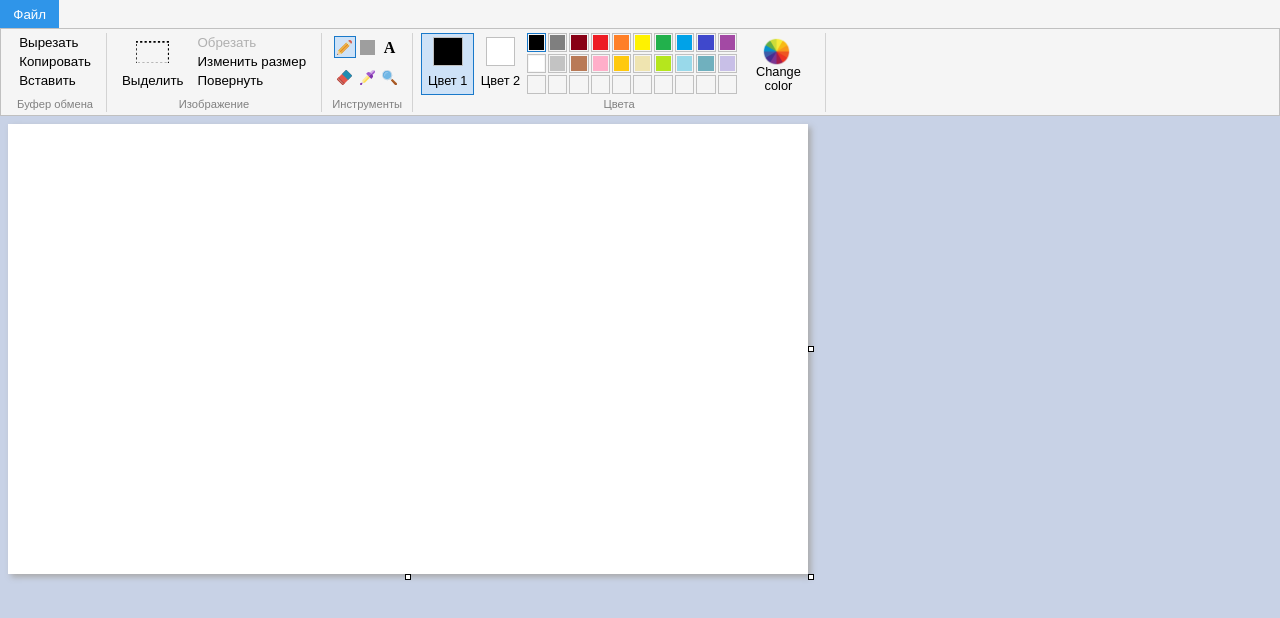
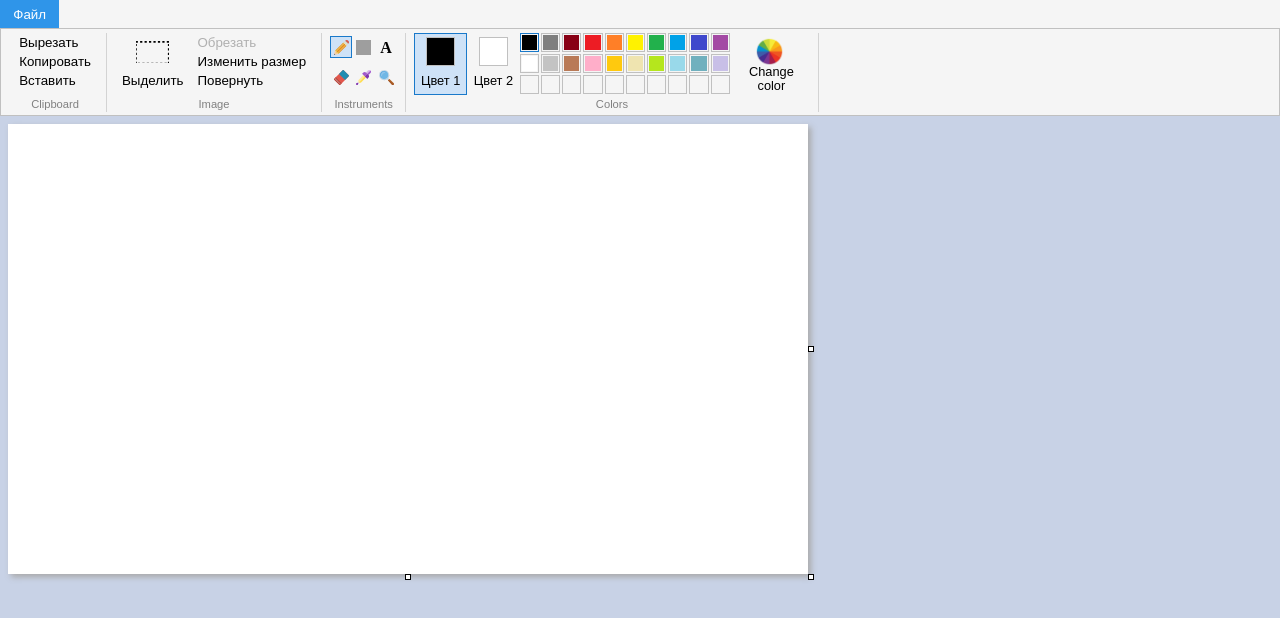
Before and after one commit to 1valdis/paint, a React (Create React App) app: page / in a window 1280 px wide. Shown: the top 618 px of the page. Built offline with nearby package versions, Linux system fonts and the light colour scheme; grey boxes are pictures that could not be loaded.

Commit message:
refactor NavBar

```diff
--- a/src/components/App/App.js
+++ b/src/components/App/App.js
@@ -6,7 +6,8 @@ import { connect } from 'react-redux'
 
 import FileMenu from '../FileMenu/FileMenuContainer'
 import Canvas from '../Canvas/Canvas'
-import NavBar from '../NavBar/NavBar'
+import { NavBar } from '../NavBar/NavBar'
+import { NavBarItem } from '../NavBar/NavBarItem'
 import { Clipboard } from '../Clipboard/Clipboard'
 import Image from '../Image/Image'
 import Instruments from '../instruments/Instruments'
@@ -24,14 +25,21 @@ class App extends PureComponent {
           onFileOpen={this.props.onFileOpen}
         />
         <NavBar>
-          <Clipboard
-            onPasteClick={this.props.onClipboardPasteClick}
-            disabled={this.props.clipboardDisabled}
-            footer="Буфер обмена"
-          />
-          <Image footer="Изображение" />
-          <Instruments footer="Инструменты" />
-          <Colors footer="Цвета" />
+          <NavBarItem footer="Clipboard">
+            <Clipboard
+              onPasteClick={this.props.onClipboardPasteClick}
+              disabled={this.props.clipboardDisabled}
+            />
+          </NavBarItem>
+          <NavBarItem footer="Image">
+            <Image />
+          </NavBarItem>
+          <NavBarItem footer="Instruments">
+            <Instruments />
+          </NavBarItem>
+          <NavBarItem footer="Colors">
+            <Colors />
+          </NavBarItem>
         </NavBar>
         <Canvas onCanvasRef={this.handleCanvasRef} />
       </React.Fragment>
--- a/src/components/NavBar/NavBar.js
+++ /dev/null
@@ -1,21 +0,0 @@
-import React, { Component } from 'react'
-
-import './NavBar.css'
-
-import NavBarItem from './NavBarItem'
-
-class NavBar extends Component {
-  render () {
-    return (
-      <nav className='navbar'>
-        {this.props.children.map((c, i) => (
-          <NavBarItem footer={c.props.footer} key={`navbaritem${i}`}>
-            {c}
-          </NavBarItem>
-        ))}
-      </nav>
-    )
-  }
-}
-
-export default NavBar
--- /dev/null
+++ b/src/components/NavBar/NavBar.tsx
@@ -0,0 +1,7 @@
+import React, { Component, FunctionComponent } from 'react'
+
+import './NavBar.css'
+
+export const NavBar: FunctionComponent = props => (
+  <nav className="navbar">{props.children}</nav>
+)
--- a/src/components/NavBar/NavBarItem.js
+++ /dev/null
@@ -1,19 +0,0 @@
-import React from 'react'
-import PropTypes from 'prop-types'
-
-import './NavBarItem.css'
-
-const NavBarItem = props => (
-  <section className='navbar-item'>
-    {props.children}
-    <footer>
-      {props.footer}
-    </footer>
-  </section>
-)
-
-NavBarItem.propTypes = {
-  footer: PropTypes.string
-}
-
-export default NavBarItem
--- /dev/null
+++ b/src/components/NavBar/NavBarItem.tsx
@@ -0,0 +1,15 @@
+import React, { FunctionComponent } from 'react'
+
+import './NavBarItem.css'
+
+export interface NavBarItemProps {
+  footer: string
+  children: JSX.Element
+}
+
+export const NavBarItem: FunctionComponent<NavBarItemProps> = props => (
+  <section className="navbar-item">
+    {props.children}
+    <footer>{props.footer}</footer>
+  </section>
+)
```
